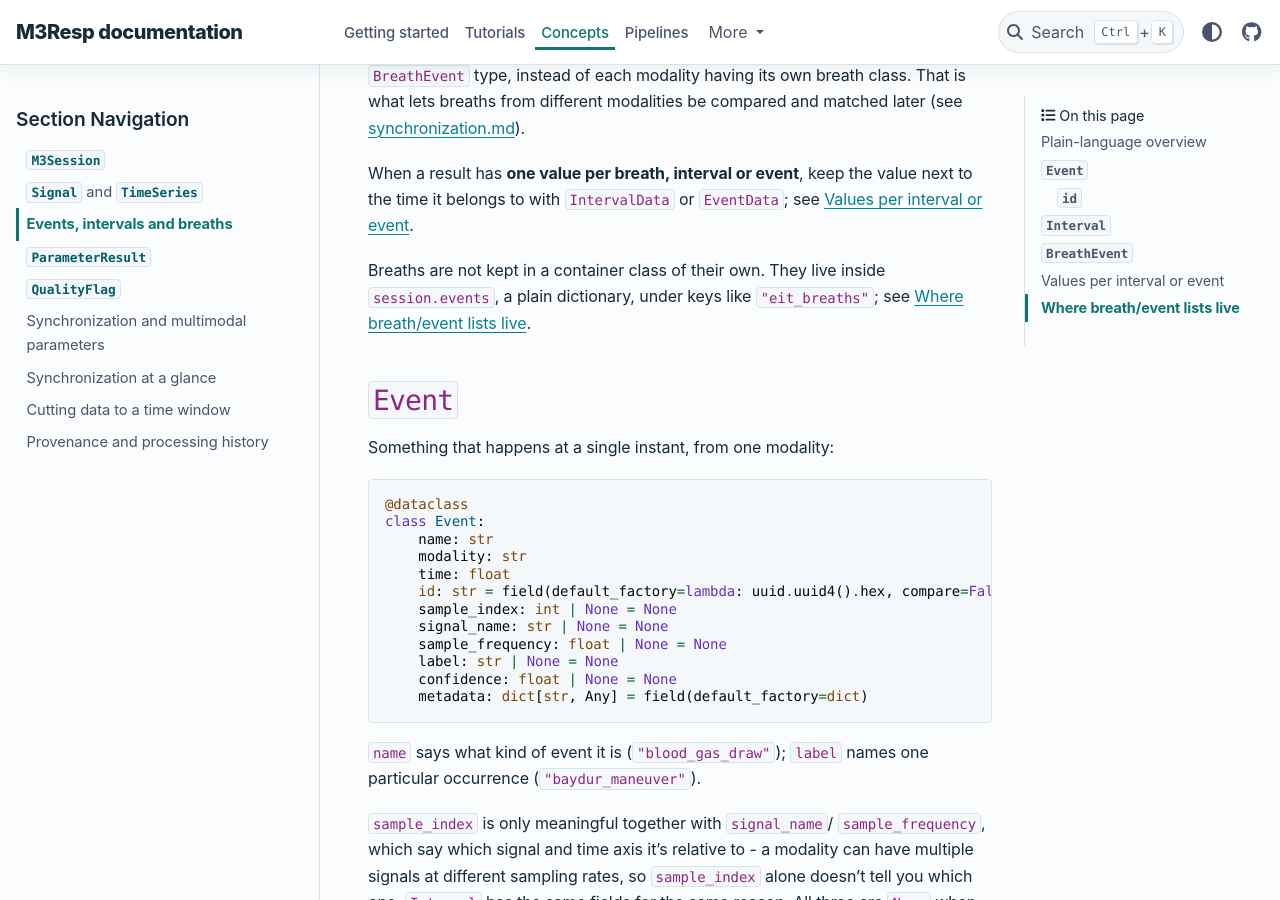
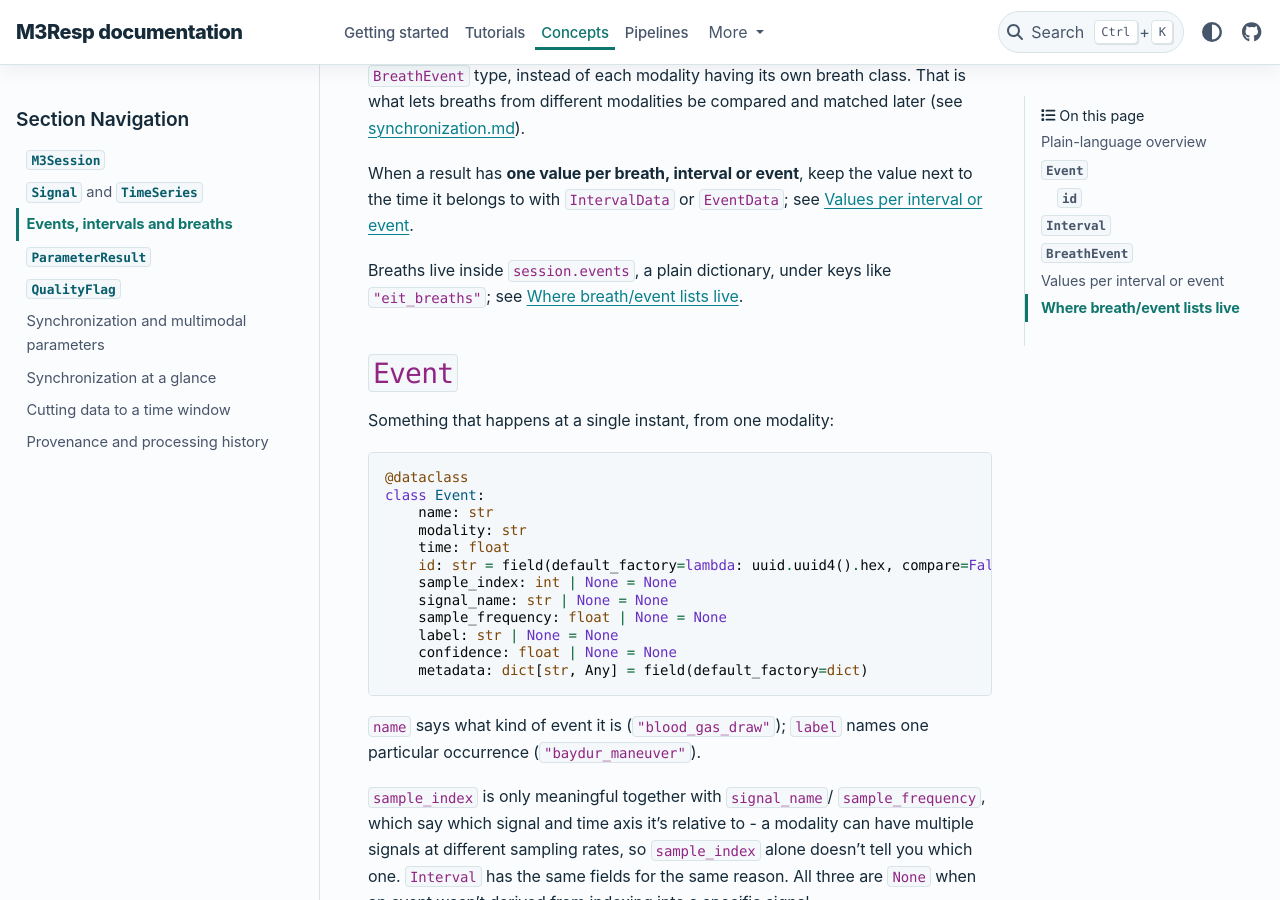
Before and after one commit to M3RESP/m3resp, a Sphinx documentation site: the page built from docs/concepts/events-and-breaths.md, in a window 1280 px wide and 900 px high, scrolled down 624 px. Built offline with Sphinx 7.4.7 and the PyData theme 0.15.4, drawn with Linux system fonts in a browser that asks for light colours.

Commit message:
Update docs/concepts/events-and-breaths.md
Co-authored-by: Peter Somhorst <127968566+psomhorst@users.noreply.github.com>

```diff
--- a/docs/concepts/events-and-breaths.md
+++ b/docs/concepts/events-and-breaths.md
@@ -21,7 +21,7 @@ When a result has **one value per breath, interval or event**, keep the
 value next to the time it belongs to with `IntervalData` or `EventData`; see
 [Values per interval or event](#values-per-interval-or-event).
 
-Breaths are not kept in a container class of their own. They live inside
+Breaths live inside
 `session.events`, a plain dictionary, under keys like `"eit_breaths"`; see
 [Where breath/event lists live](#where-breathevent-lists-live).
 
```
